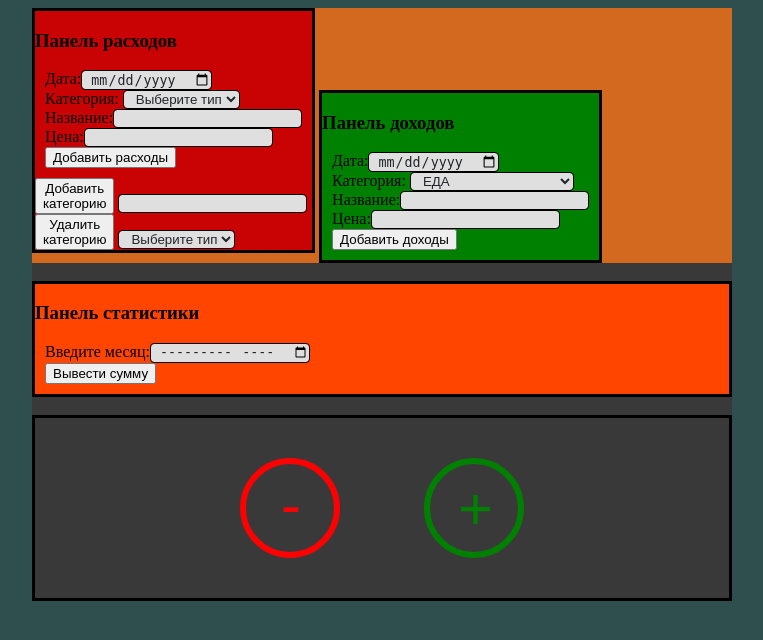
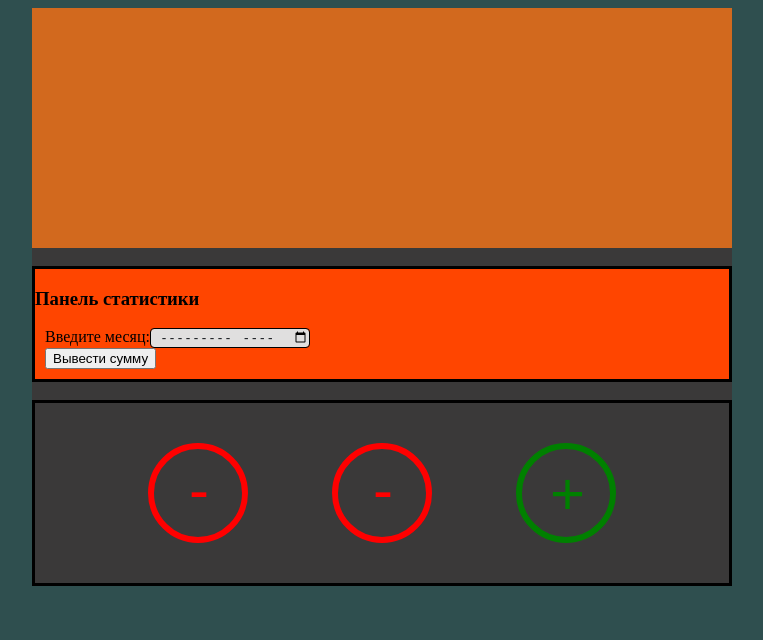
Before and after one commit to hrodvar-one/cost-accounting-app, a PHP site: page / in a window 1280 px wide. Shown: the top 640 px of the page, without its empty margins (258-1021 px from the left). Run offline with PHP 8.4, Linux system fonts and the light colour scheme; data comes from the database, SQL or seed files in the repository.

Commit message:
Lunch break

```diff
--- a/index.html
+++ b/index.html
@@ -14,9 +14,9 @@
 <body>
 
 <div class="container">
-	<div class="shopping-panel">
+	<div class="shopping-panel" id="shopping-panel">
 		<!--		Панель расходов - expense panel-->
-		<div class="shopping-input-panel">
+		<div class="shopping-input-panel" id="shopping-input-panel">
 			<h3>Панель расходов</h3>
 			<form name="buy-list-form" class="buy-list-form" action="/php/add-buylist-in-table.php" method="post">
 				<label for="date">Дата:</label><input type="date" class="table-name_input" name="date" id="date">
@@ -45,34 +45,33 @@
 				</select>
 			</form>
 		</div>
-		<!--		Панель доходов - income panel -->
-		<div class="income-input-panel">
-			<h3>Панель доходов</h3>
-			<form name="buy-list-form" class="buy-list-form" action="/php/add-buylist-in-table.php" method="post">
-				<label for="date">Дата:</label><input type="date" class="table-name_input" name="date" id="date">
-				<br>
-				<!--				<label for="category">Категория товара:</label><input type="text" class="table-name_input" name="category" id="category">-->
-				<label for="category">Категория:</label>
-				<select class="table-name_input" id="category" name="category">
-					<option value="ЕДА">ЕДА</option>
-					<option value="ЛЕКАРСТВА">ЛЕКАРСТВА</option>
-					<option value="ЖКХ">ЖКХ</option>
-					<option value="ТРАНСПОРТ">ТРАНСПОРТ</option>
-					<option value="ИНТЕРНЕТ ТВ">ИНТЕРНЕТ ТВ</option>
-					<option value="МОБИЛЬНАЯ СВЯЗЬ">МОБИЛЬНАЯ СВЯЗЬ</option>
-					<option value="ХОСТИНГ">ХОСТИНГ</option>
-					<option value="КРЕДИТ">КРЕДИТ</option>
-					<option value="ОЗОН И ТЕХНИКА">ОЗОН И ТЕХНИКА</option>
-				</select>
-				<br>
-				<label for="title">Название:</label><input type="text" class="table-name_input" name="title" id="title">
-				<br>
-				<label for="price">Цена:</label><input type="text" class="table-name_input" name="price" id="price">
-				<br>
-				<button type="submit">Добавить доходы</button>
-			</form>
-			<div id="result-add-purchase"></div>
-		</div>
+<!--				Панель доходов - income panel -->
+<!--		<div class="income-input-panel">-->
+<!--			<h3>Панель доходов</h3>-->
+<!--			<form name="buy-list-form" class="buy-list-form" action="/php/add-buylist-in-table.php" method="post">-->
+<!--				<label for="date">Дата:</label><input type="date" class="table-name_input" name="date" id="date">-->
+<!--				<br>-->
+<!--				<label for="category">Категория:</label>-->
+<!--				<select class="table-name_input" id="category" name="category">-->
+<!--					<option value="ЕДА">ЕДА</option>-->
+<!--					<option value="ЛЕКАРСТВА">ЛЕКАРСТВА</option>-->
+<!--					<option value="ЖКХ">ЖКХ</option>-->
+<!--					<option value="ТРАНСПОРТ">ТРАНСПОРТ</option>-->
+<!--					<option value="ИНТЕРНЕТ ТВ">ИНТЕРНЕТ ТВ</option>-->
+<!--					<option value="МОБИЛЬНАЯ СВЯЗЬ">МОБИЛЬНАЯ СВЯЗЬ</option>-->
+<!--					<option value="ХОСТИНГ">ХОСТИНГ</option>-->
+<!--					<option value="КРЕДИТ">КРЕДИТ</option>-->
+<!--					<option value="ОЗОН И ТЕХНИКА">ОЗОН И ТЕХНИКА</option>-->
+<!--				</select>-->
+<!--				<br>-->
+<!--				<label for="title">Название:</label><input type="text" class="table-name_input" name="title" id="title">-->
+<!--				<br>-->
+<!--				<label for="price">Цена:</label><input type="text" class="table-name_input" name="price" id="price">-->
+<!--				<br>-->
+<!--				<button type="submit">Добавить доходы</button>-->
+<!--			</form>-->
+<!--			<div id="result-add-purchase"></div>-->
+<!--		</div>-->
 	</div>
 	<br>
 	<div class="statistics-panel">
@@ -92,7 +91,10 @@
 	</div>
 	<br>
 	<div class="button-add-delete-panel">
-		<button type="button" class="delete-button">
+		<button type="button" onclick="hideExpensePanel()" class="delete-button">
+			<span class="minus"> - </span>
+		</button>
+		<button type="button" onclick="showHideExpensePanel()" class="delete-button-show">
 			<span class="minus"> - </span>
 		</button>
 		<button type="button" class="add-button">
--- a/js/app.js
+++ b/js/app.js
@@ -150,7 +150,7 @@ function sendFormSummPrice() {
 		}
 	}
 	xhr.send(formData);
-	elResultStatistics.textContent = 'Общая сумма выведена';
+	// elResultStatistics.textContent = 'Общая сумма выведена';
 }
 
 // запуск функции отправки запроса на создание таблицы
@@ -331,3 +331,31 @@ function timeConversion(date_string) {
 
 	return (date_string.substring(date_string.length - 2) + new_string);
 }
+
+// Функция скрытия панели расходов
+//
+function hideExpensePanel() {
+	document.getElementById('shopping-input-panel').style.display='hide'
+
+	// if (document.getElementById('shopping-input-panel').style.display === 'none') {
+	// 	document.getElementById('shopping-input-panel').style.display='inline-block'
+	// } else if (document.getElementById('shopping-input-panel').style.display === 'inline-block'){
+	// document.getElementById('shopping-input-panel').style.display='none'
+	// }
+}
+
+// Функция вывода панели расходов на экран
+//
+function showExpensePanel() {
+	document.getElementById('shopping-input-panel').style.display='inline-block'
+}
+
+// Функция ввода/вывода панели расходов на экран
+//
+function showHideExpensePanel() {
+	if (document.getElementById('shopping-panel').className === 'shopping-panel') {
+		document.getElementById('shopping-panel').className = '';
+	} else if (document.getElementById('shopping-panel').className === '') {
+		document.getElementById('shopping-panel').className = 'shopping-panel';
+	}
+}
--- a/styles/css/style.css
+++ b/styles/css/style.css
@@ -50,6 +50,30 @@ body .container .button-add-delete-panel .delete-button .minus:hover {
 body .container .button-add-delete-panel .delete-button:hover {
   border: 6px solid orangered;
 }
+body .container .button-add-delete-panel .delete-button-show {
+  display: inline-block;
+  vertical-align: middle;
+  margin: 40px;
+  width: 100px;
+  height: 100px;
+  background-color: #3a3939;
+  cursor: pointer;
+  border-radius: 50%;
+  border: 6px solid red;
+}
+body .container .button-add-delete-panel .delete-button-show .minus {
+  margin-left: -9px;
+  margin-top: -38px;
+  position: absolute;
+  font-size: 60px;
+  color: red;
+}
+body .container .button-add-delete-panel .delete-button-show .minus:hover {
+  color: orangered;
+}
+body .container .button-add-delete-panel .delete-button-show:hover {
+  border: 6px solid orangered;
+}
 body .container .button-add-delete-panel .add-button {
   display: inline-block;
   vertical-align: middle;
@@ -89,11 +113,12 @@ body .container .work-with-sqlite .panel-delete-table {
   border: 3px solid black;
 }
 body .container .shopping-panel {
+  height: 240px;
   background-color: chocolate;
 }
 body .container .shopping-panel .shopping-input-panel {
   background-color: #c90303;
-  display: inline-block;
+  display: none;
   border: 3px solid black;
 }
 body .container .shopping-panel .shopping-input-panel .buy-list-form {
--- a/styles/scss/style.scss
+++ b/styles/scss/style.scss
@@ -59,6 +59,37 @@ body {
         border: 6px solid orangered;
       }
 
+      //кнопка возврата панели расходов
+      .delete-button-show {
+        //position: relative;
+        display: inline-block;
+        vertical-align: middle;
+        margin: 40px;
+        width: 100px;
+        height: 100px;
+        background-color: #3a3939;
+        cursor: pointer;
+        border-radius: 50%;
+        border: 6px solid red;
+
+        .minus {
+          margin-left: -9px;
+          margin-top: -38px;
+          position: absolute;
+          font-size: 60px;
+          color: red;
+        }
+
+        .minus:hover {
+          color: orangered;
+        }
+      }
+
+      .delete-button-show:hover {
+        border: 6px solid orangered;
+      }
+
+      // кнопка показывающая панель доходов
       .add-button {
         display: inline-block;
         vertical-align: middle;
@@ -106,13 +137,14 @@ body {
     }
 
     .shopping-panel {
-      //height: 100px;
+      height: 240px;
       background-color: chocolate;
 
       .shopping-input-panel {
         //height: 50px;
         background-color: #c90303;
-        display: inline-block;
+        //display: inline-block;
+        display: none;
         border: 3px solid black;
 
         .buy-list-form {
```
